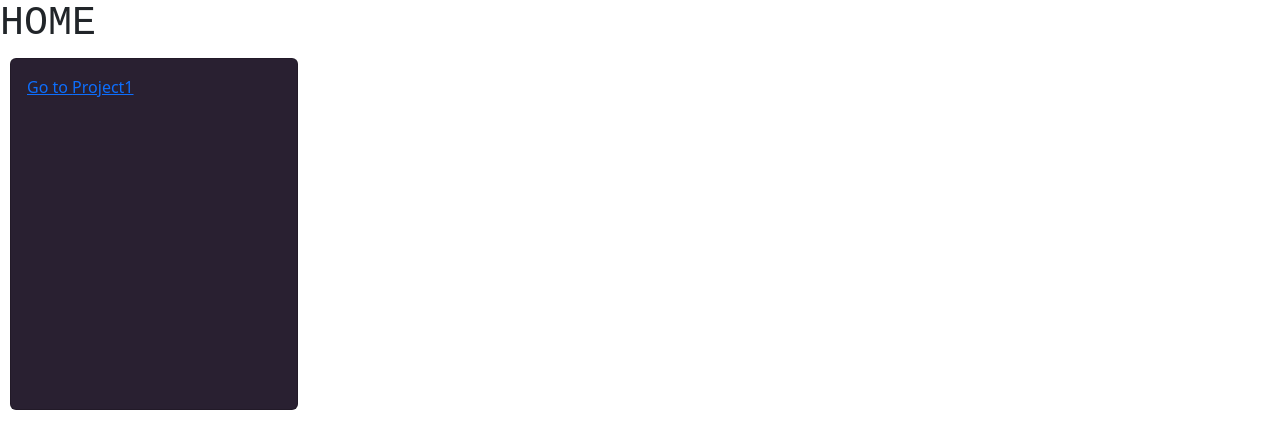
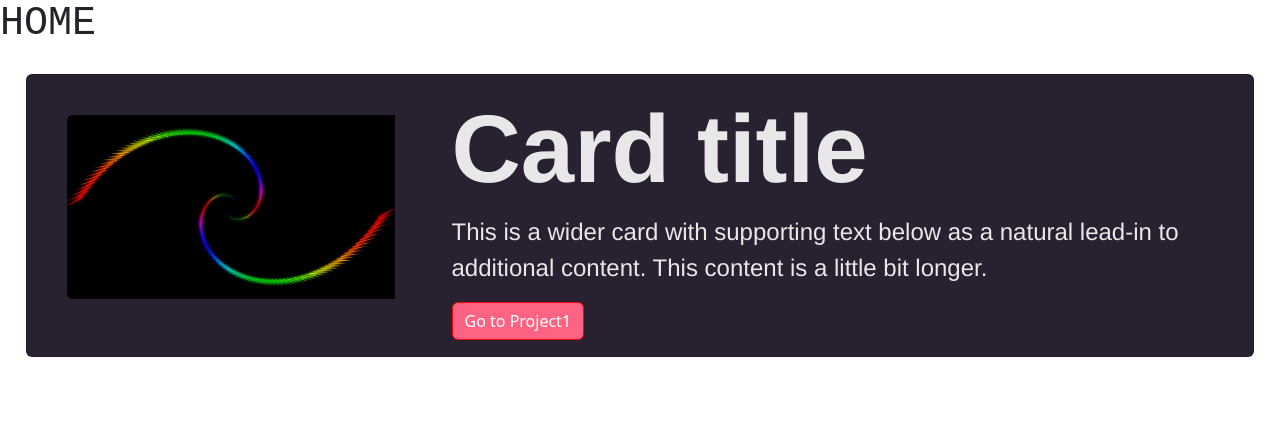
Before and after one commit to JOSEPH-ANDEL/Portfolio_Site, a React (Vite) app: page / in a window 1280 px wide. Shown: the top 448 px of the page. Built offline with nearby package versions, Linux system fonts and the light colour scheme.

Commit message:
New Card
Improved the cards for the home page

```diff
--- a/src/Components/HomeCards.tsx
+++ b/src/Components/HomeCards.tsx
@@ -1,22 +1,57 @@
 import 'bootstrap/dist/css/bootstrap.css'
 import { Link } from "react-router-dom";
 
-interface Props{
-    project:string;
+interface Props {
+    project: string;
 }
-function HomeCards({project}:Props) {
+function HomeCards({ project }: Props) {
     const cardStyle = {
-        width: "18rem",
-        height: "22rem",
+        width: "96%",
+        height: "25%",
         boxShadow: "0 0 1px rgba(255, 255, 255, 0.5)",
-        margin: "10px",
+        margin: "2%",
         backgroundColor: "#292031"
     };
 
+    const imageStyle = {
+        display:"flex",
+        justifyContent: "center",
+        height:"auto",
+        width: "80%",
+        margin: "10%"
+    }
+
+    const titleStyle = {
+        fontFamily: "Helvetica",
+        fontSize: "6em",
+        fontWeight: "bold",
+        color: "#E8E8E8",
+        justifyContent: "center"
+    };
+
+    const paragraphStyle = {
+        fontFamily: "Helvetica",
+        fontSize: "1.5em",
+        color: "#E8E8E8",
+        justifyContent: "center"
+    };
+
     return (
-        <div className="card" style={cardStyle}>
-            <div className="card-body" >
-                <Link to={`/${project}`}>Go to {project}</Link>
+
+        <div className="card mb-3" style={cardStyle}>
+            <div className="row g-0">
+                <div className="col-md-4">
+                    <img src="/test.gif" className="img-fluid rounded-start" alt="..." style = {imageStyle}></img>
+                </div>
+                <div className="col-md-8">
+                    <div className="card-body">
+                        <h5 className="card-title" style = {titleStyle}>Card title</h5>
+                        <p className="card-text" style = {paragraphStyle}>This is a wider card with supporting text below as a natural lead-in to additional content. This content is a little bit longer.</p>
+                        <Link to={`/${project}`} className="btn btn-primary" style={{ backgroundColor: 'rgb(255, 99, 132)', borderColor: '#ff0000' }}>
+                            Go to {project}
+                        </Link>
+                    </div>
+                </div>
             </div>
         </div>
     );
```
Also changed, not shown: public/test.gif (added), 4 other files (tests, documents, lock files or other folders).
